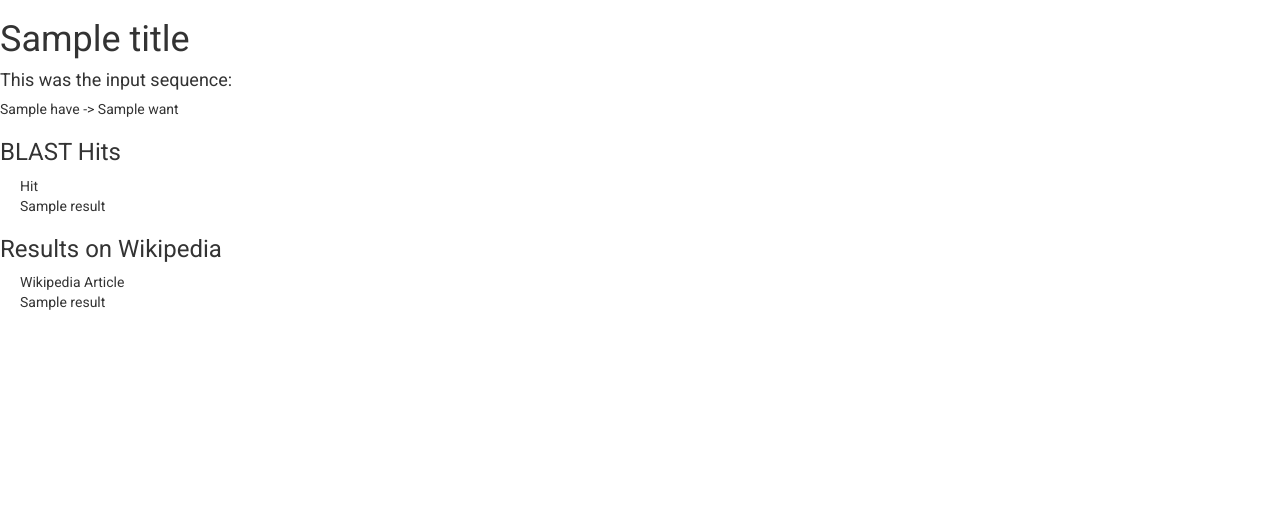
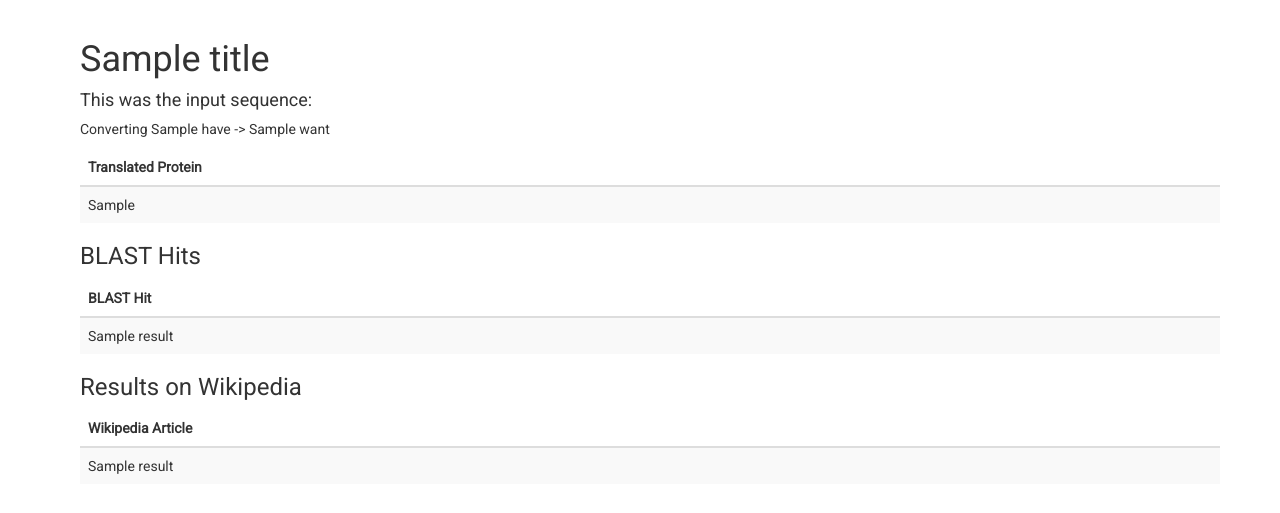
Before and after one commit to thealanle/bio-pipelines, a Flask app: template app/templates/result.html in a window 1280 px wide. Shown: the part 52-565 px from the top of the page. Run offline with Flask 2, Linux system fonts and the light colour scheme; the template is opened without the code that fills it: most values are stand-ins (such as "Sample title", 1, 10 or a date in 2020); some libraries are stand-ins or nearby versions.

Commit message:
Improve styling of results and navbar

```diff
--- a/app/static/style.css
+++ b/app/static/style.css
@@ -1,14 +1,17 @@
-.container {
+body {
     margin-left: 20px;
+    font-family: Roboto, sans-serif;
 }
+
+
 
 ul {
   list-style-type: none;
   padding: 0;
 }
 
-body {
-    font-family: Roboto, sans-serif;
+.navbar {
+    margin-left: -20px;
 }
 
 .bg-dark {
--- a/app/templates/base.html
+++ b/app/templates/base.html
@@ -9,8 +9,6 @@
 
 {% block navbar %}
 <nav class="navbar navbar-default bg-dark">
-  <div class="container-fluid">
-    <!-- Brand and toggle get grouped for better mobile display -->
     <div class="navbar-header">
       <a class="navbar-brand" href="{{ url_for('index') }}">bio-pipelines</a>
     </div>
@@ -22,6 +20,5 @@
         <li><a href="{{ url_for('about') }}">About</a></li>
       </ul>
     </div><!-- /.navbar-collapse -->
-  </div><!-- /.container-fluid -->
 </nav>
 {% endblock %}
--- a/app/templates/result.html
+++ b/app/templates/result.html
@@ -1,39 +1,60 @@
 {% extends "base.html" %}
 
 {% block content %}
+<div class="container">
     <h1>{{ title }}</h1>
     <h4>This was the input sequence:</h4><p>{{ query }}</p>
-    <p>{{ have }} -> {{ want }}</p>
+    <p>Converting {{ have }} -> {{ want }}</p>
+
+{% if protein_seq %}
+<table class="table table-striped">
+  <thead class="thead-dark">
+    <tr>
+      <th scope="col">Translated Protein</th>
+    </tr>
+  </thead>
+  <tbody>
+    <tr>
+      <td>{{ protein_seq|safe }}</td>
+    </tr>
+  </tbody>
+</table>
+{% endif %}
 
 {% if blast_results %}
 <h3>BLAST Hits</h3>
-    <table style="margin-left: 20px;">
-        <th>
+<table class="table table-striped">
+  <thead class="thead-dark">
     <tr>
-                <td>Hit</td>
+      <th scope="col">BLAST Hit</th>
     </tr>
-        </th>
+  </thead>
+  <tbody>
       {%for result in blast_results%}
       <tr>
           <td>{{ result|safe }}</td>
       {%endfor%}
       </tr>
+  </tbody>
 </table>
 {% endif %}
 
 {% if wiki_results %}
 <h3>Results on Wikipedia</h3>
-    <table style="margin-left: 20px;">
-        <th>
+<table class="table table-striped">
+  <thead class="thead-dark">
     <tr>
-                <td>Wikipedia Article</td>
+      <th scope="col">Wikipedia Article</th>
     </tr>
-        </th>
+  </thead>
+  <tbody>
       {%for result in wiki_results%}
       <tr>
           <td>{{ result|safe }}</td>
       {%endfor%}
       </tr>
+  </tbody>
 </table>
 {% endif %}
+</div>
 {% endblock %}
```
Lines whose indentation alone changed are shown as unchanged.
